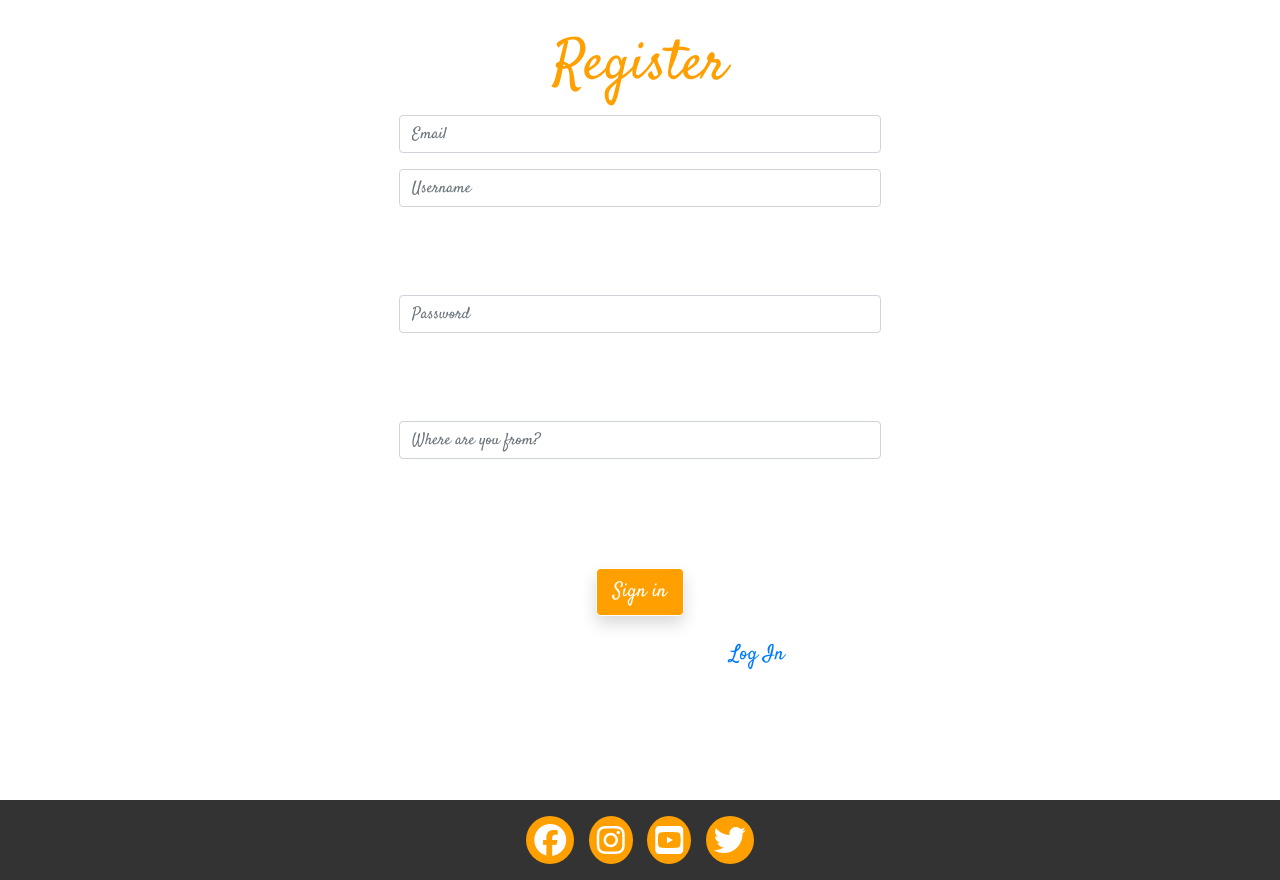
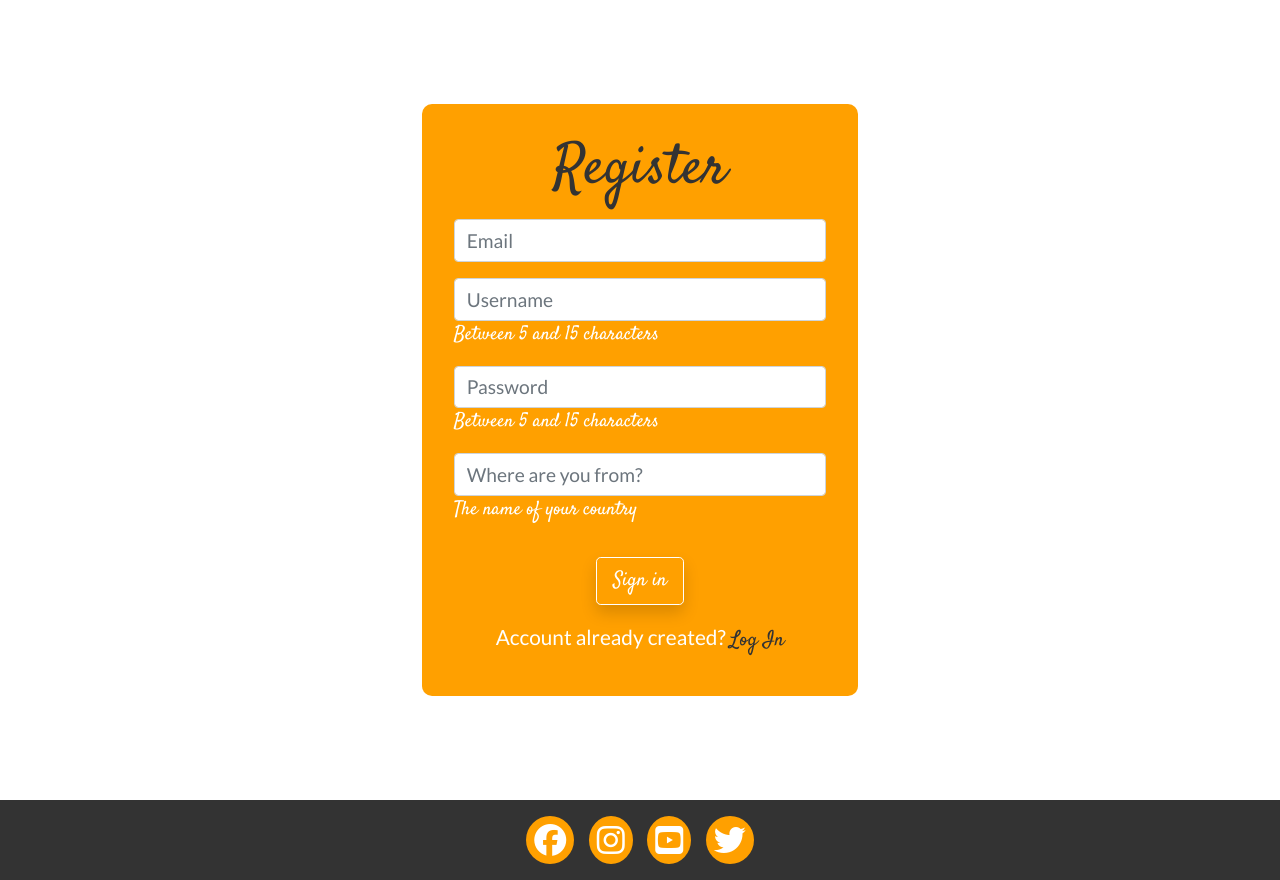
Before and after one commit to Code-Institute-Submissions/milestone-68, a Flask app: page /register in a window 1280 px wide. Shown: the part 72-952 px from the top of the page. Run offline with Flask 2, Linux system fonts and the light colour scheme; some libraries are stand-ins or nearby versions.

Commit message:
added CSS to register form

```diff
--- a/static/css/style.css
+++ b/static/css/style.css
@@ -155,12 +155,6 @@ hr.style-eight:after {
     background: white;
 }
 
-/**** ABOUT INDEX ****/
-.text-center {
-    text-align: center!important;
-    font-size: 3rem;
-}
-
 /**** CARD PANEL ****/
 .text{
     font-size: 3rem;
@@ -197,3 +191,44 @@ footer {
   background-color: #FFA000;
   text-align: center;
 }
+
+/**** REGISTER FORM ****/
+
+#bg_cover {
+    flex: 1;
+    display: flex;
+}
+
+#cover_caption {
+  width: 100vw;
+  margin: auto;
+}
+
+#register_form:before {
+	background-color: #FFA000;
+	border-radius: 10px;
+	content: '';
+	height: 100%;
+	left: 0;
+	position: absolute;
+	top: 0;
+	width: 100%;
+	z-index: -1;
+}
+
+.display-4{
+    color: #333;
+}
+
+.mt-2 {
+    font-size: 1.2rem;
+}
+
+.form-control {
+    font-size: 1.2rem;
+    font-family: 'Lato';
+}
+
+a {
+    color: #333;
+}
--- a/templates/register.html
+++ b/templates/register.html
@@ -6,7 +6,7 @@
     <div id="cover_caption">
         <!--Register form-->
         <div class="row text-white">
-            <div class="col-xl-5 col-lg-6 col-md-8 col-sm-10 mx-auto text-center form p-4">
+            <div class="col-xl-4 col-lg-6 col-md-8 col-sm-10 mx-auto text-center form p-4">
                 <h1 class="display-4 py-2 text-truncate">Register</h1>
                 <div class="px-2">
                     <form id="register_form" class="justify-content-center" method="POST"
```
